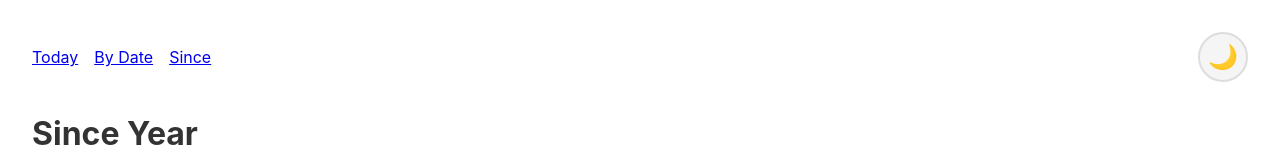
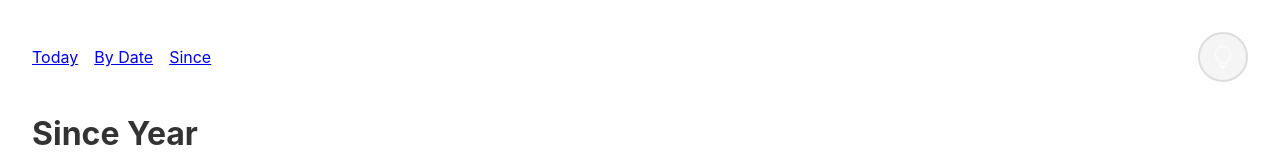
Before and after one commit to Oliver-Bredmose/History-Site, a React (Vite) app in the folder History-Site/: page /since in a window 1280 px wide. Shown: the top 160 px of the page. Built offline with nearby package versions, Linux system fonts and the light colour scheme.

Commit message:
darkmode icon added

```diff
--- a/History-Site/src/Components/EventCard/EventCard.tsx
+++ b/History-Site/src/Components/EventCard/EventCard.tsx
@@ -17,7 +17,7 @@ function EventCard({ event }: EventCardProps) {
           rel="noopener noreferrer"
           className={styles.readMore}
         >
-          Read more →
+          Read more
         </a>
       )}
     </div>
--- a/History-Site/src/Components/Styles/global.scss
+++ b/History-Site/src/Components/Styles/global.scss
@@ -5,6 +5,7 @@
   --card-bg: #f5f5f5;
   --border-color: #dddddd;
   --primary-color: #007bff;
+  --icon-filter: invert(0);
 }
 
 [data-theme="dark"] {
@@ -14,6 +15,7 @@
   --card-bg: #2d2d2d;
   --border-color: #444444;
   --primary-color: #4a9eff;
+  --icon-filter: invert(1);
 }
 
 * {
--- a/History-Site/src/Components/ThemeToggle/ThemeToggle.module.scss
+++ b/History-Site/src/Components/ThemeToggle/ThemeToggle.module.scss
@@ -4,9 +4,12 @@
   border-radius: 50%;
   width: 50px;
   height: 50px;
-  font-size: 1.5rem;
   cursor: pointer;
   transition: transform 0.2s, background-color 0.3s;
+  display: flex;
+  align-items: center;
+  justify-content: center;
+  padding: 0;
 
   &:hover {
     transform: scale(1.1);
@@ -16,3 +19,9 @@
     transform: scale(0.95);
   }
 }
+
+.icon {
+  width: 24px;
+  height: 24px;
+  filter: var(--icon-filter);
+}
--- a/History-Site/src/Components/ThemeToggle/ThemeToggle.tsx
+++ b/History-Site/src/Components/ThemeToggle/ThemeToggle.tsx
@@ -1,5 +1,6 @@
 import { useEffect, useState } from 'react';
 import styles from './ThemeToggle.module.scss';
+import themeIcon from '../../assets/theme-icon.png';
 
 function ThemeToggle() {
   const [theme, setTheme] = useState<'light' | 'dark'>('light');
@@ -21,8 +22,8 @@ function ThemeToggle() {
   };
 
   return (
-    <button onClick={toggleTheme} className={styles.themeToggle}>
-      {theme === 'light' ? '🌙' : '☀️'}
+    <button onClick={toggleTheme} className={styles.themeToggle} aria-label="Toggle theme">
+      <img src={themeIcon} alt="Theme toggle" className={styles.icon} />
     </button>
   );
 }
```
Also changed, not shown: History-Site/src/assets/theme-icon.png (added).
